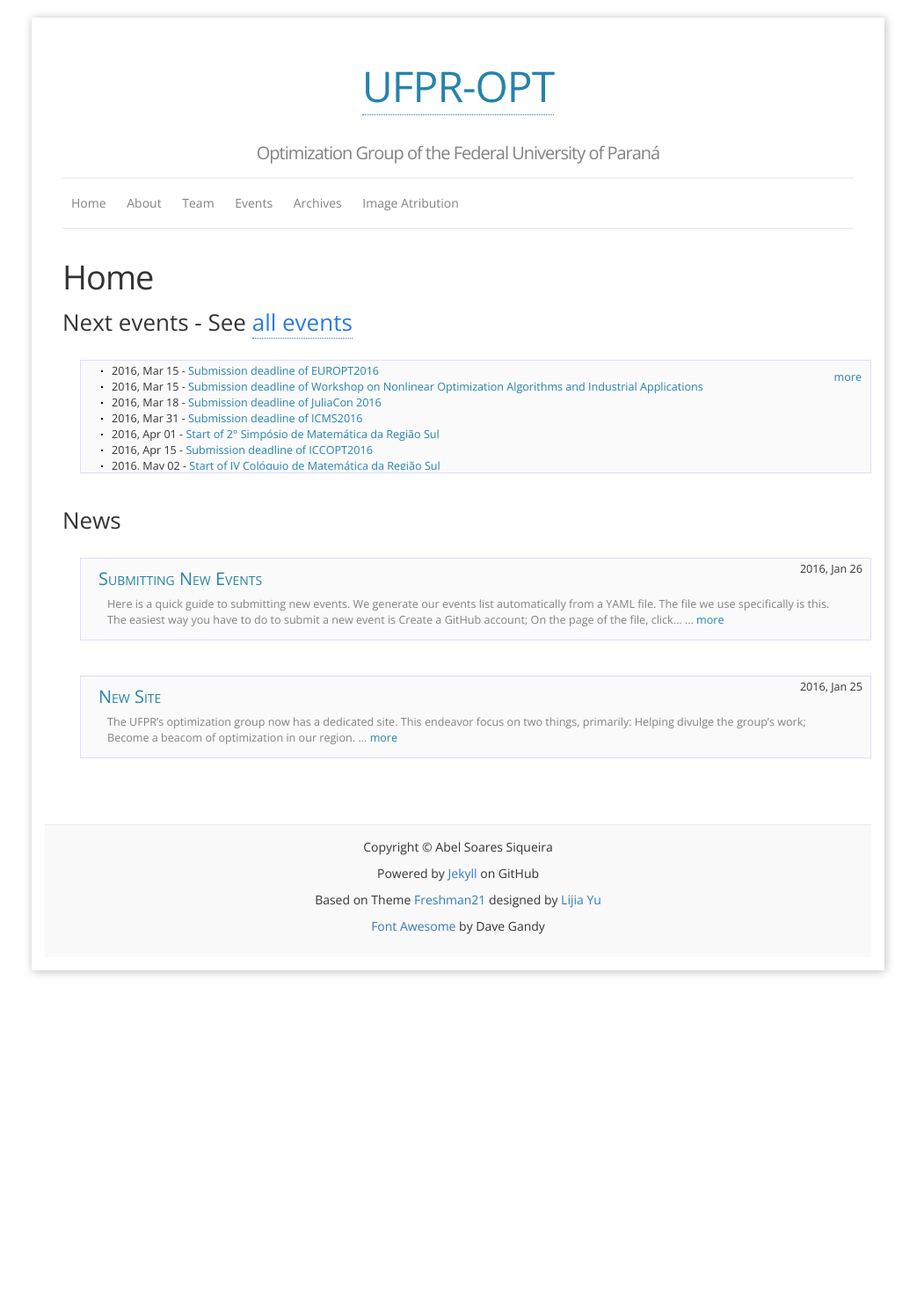
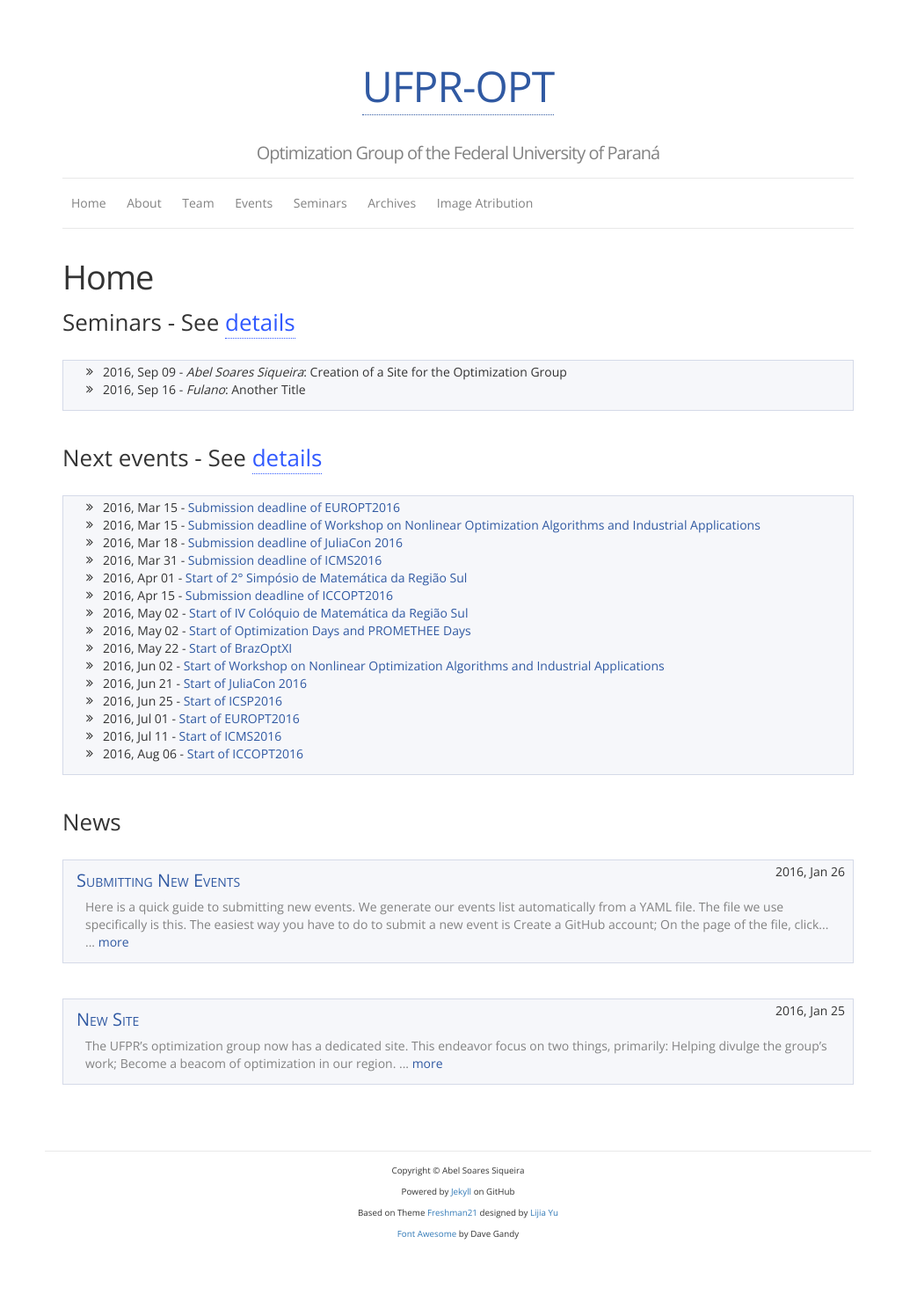
Before and after one commit to ufpr-pde/ufpr-opt.github.io, a Jekyll site: the page built from a_home.md, in a window 1280 px wide. Shown: the whole page at 88% size, without its empty margins (119-1162 px from the left). Built offline with Jekyll 4.4.1, drawn with Linux system fonts in a browser that asks for light colours; nearby versions of some CDN libraries; before the commit the page ends 1133 px from its top, so only the background shows below that.

Commit message:
Seminars

```diff
--- /dev/null
+++ b/_data/seminars.yml
@@ -0,0 +1,9 @@
+- author: Abel Soares Siqueira
+  date: 2016-09-09
+  title: Creation of a Site for the Optimization Group
+  abstract: This is a small abstract of the presentation that I would give about in the seminars
+
+- author: Fulano
+  date: 2016-09-16
+  title: Another Title
+  abstract: This is a small abstract of the presentation that I would give about in the seminars
--- a/_includes/head.html
+++ b/_includes/head.html
@@ -25,7 +25,6 @@
 <script src="http://cdn.mathjax.org/mathjax/latest/MathJax.js?config=TeX-AMS-MML_HTMLorMML"></script>
 <script src="{{ "/js/jquery-1.9.1.min.js" | prepend: site.baseurl }}"></script>
 <script src="{{ "/js/jquery-ui.min.js" | prepend: site.baseurl }}"></script>
-<script src="{{ "/js/totop.js" | prepend: site.baseurl }}"></script>
 <script src="{{ "/js/show-more.js" | prepend: site.baseurl }}"></script>
 <script src="{{ "/js/bootstrap.min.js" | prepend: site.baseurl }}"></script>
 
--- a/_sass/_base.scss
+++ b/_sass/_base.scss
@@ -19,7 +19,6 @@ body {
   line-height: $base-line-height;
   font-weight: 300;
   color: $text-color;
-  background-color: $background-color;
   -webkit-text-size-adjust: 100%;
 }
 
@@ -53,10 +52,9 @@ ul, ol, dl, figure,
   padding-left: $spacing-unit;
   padding-top:30px;
 
-  background-color:#fff;
+  background-color: $container-color;
   margin-top:20px;
   margin-bottom:30px;
-  box-shadow: 1px 1px 10px #BBB;
 }
 
 /*for media*/
@@ -146,7 +144,7 @@ a {
   }
 
   &:hover {
-    color: #669900; //$hover-color;
+    color: $hover-color;
     text-decoration: underline;
   }
 }
--- a/_sass/_layout.scss
+++ b/_sass/_layout.scss
@@ -14,10 +14,13 @@
   text-align:center;
   a{
     &,
-    &:visited
-    &:hover {
+    &:visited {
       color: $brand-top-color; //$grey-color-dark
       border-bottom: 1px dotted;
+      text-decoration: none;
+    }
+    &:hover {
+      color: $hover-color;
       text-decoration: none;
     }
   }
@@ -65,7 +68,6 @@
 
   @include media-query($on-palm) {
     position: relative;
-    background-color: $background-color;
     border: 1px solid $grey-color-light;
     border-radius: 5px;
     text-align: center;
@@ -131,11 +133,10 @@
 .site-footer {
   clear: both;
   text-align: center;
-  background-color: #f9f9f9;
   border-top: 1px solid $grey-color-light;
   margin: $spacing-unit 0;
   padding: $spacing-unit 0;
-  font-size: 14px;
+  font-size: 70%;
 }
 
 
@@ -323,14 +324,13 @@ q:after {
 }
 
 .card {
-  background-color: #fafafa;
-  border: 1px solid #ddf;
+  background-color: $card-color;
+  border: 1px solid $border-color;
   padding: 3px 20px;
   margin: 20px;
   display: inline-block;
   width: 100%;
   position: relative;
-  font-size: 90%;
 
   a {
     &, &:visited {
@@ -356,7 +356,7 @@ q:after {
 
 .photo {
   max-height: 128px;
-  border: 1px solid #aaa;
+  border: 1px solid $border-color;
 }
 
 .atributions {
@@ -366,14 +366,9 @@ q:after {
   }
 }
 
-ul {
-  list-style-type: square;
-  list-style-image: url('/images/dot.png');
-}
-
 .hideContent {
   overflow: hidden;
-  height: 6*$base-line-height;
+  height: 4*$base-line-height;
 }
 
 .showContent {
--- a/a_home.md
+++ b/a_home.md
@@ -4,28 +4,35 @@ title: Home
 permalink: /
 ---
 
-### Next events - See [all events](/events)
+### Seminars - See [details](/seminars)
 
-<div class="card">
-<div class="content hideContent">
-{% assign events = site.data.calendar %}
-<ul>
-{% for event in events %}
- <li> {{ event.date | date: "%Y, %b %d" }} -
- <a href="{{ site.baseurl }}/events/#{{ event.key }}">
- {{ event.name }} </a> </li>
-{% endfor %}
-</ul>
+<div class="card container-fluid">
+  {% assign events = site.data.seminars %}
+  <ul class="fa-ul">
+    {% for event in events %}
+    <li><i class="fa-li fa fa-angle-double-right"> </i>{{ event.date | date: "%Y, %b %d" }} -
+    <em>{{ event.author }}</em>: {{ event.title }}
+    </li>
+    {% endfor %}
+  </ul>
 </div>
-<div class="show-more">
-  <a href="#">more</a>
-</div>
+
+### Next events - See [details](/events)
+
+<div class="card container-fluid">
+  {% assign events = site.data.calendar %}
+  <ul class="fa-ul">
+    {% for event in events %}
+    <li><i class="fa-li fa fa-angle-double-right"> </i>{{ event.date | date: "%Y, %b %d" }} -
+    <a href="{{ site.baseurl }}/events/#{{ event.key }}"> {{ event.name }} </a> </li>
+    {% endfor %}
+  </ul>
 </div>
 
 ### News
 
 {% for post in site.posts %}
-<div class="card">
+<div class="card container-fluid">
 <h4> <a href="{{ post.url }}">{{ post.title }}</a> </h4>
 <p style="position: absolute; right: 1%; top: 0;">
 {{ post.date | date: "%Y, %b %d" }}
--- a/css/main.scss
+++ b/css/main.scss
@@ -13,16 +13,19 @@ $base-line-height: 1.6em;
 
 $spacing-unit:     15px;
 
-$text-color:       #111;
-$background-color: #f9f9f9;
-$brand-color:      #2a7ae2;
-$brand-top-color:  #2583ad;
-$hover-color:      #DD1144;
+$text-color:       #101;
+$container-color:  #fff;
+$brand-color:      #3059ff;
+$brand-top-color:  #3059a2;
+$hover-color:      $brand-color;
+$card-color:       #f6f7fa;
 
 $grey-color:       #828282;
 $grey-color-light: lighten($grey-color, 40%);
 $grey-color-dark:  darken($grey-color, 25%);
+$border-color:     darken($card-color, 10%);
 
+// Do I use?
 $code-backgroud-color: #29281e;
 $code-font-color:  #eee;
 
--- a/js/show-more.js
+++ b/js/show-more.js
@@ -3,7 +3,7 @@ $(".show-more a").on("click", function() {
     var $content = $this.parent().prev("div.content");
     var linkText = $this.text().toUpperCase();
 
-    if(linkText === "more"){
+    if(linkText === "MORE"){
         linkText = "less";
         $content.switchClass("hideContent", "showContent", 400);
     } else {
```
Also changed, not shown: d_event_calendar.md (+1 -1 lines), d_seminars.md (added, +28 -0 lines), fonts/FontAwesome.otf (renamed from css/fonts/FontAwesome.otf), fonts/fontawesome-webfont.ttf (renamed from css/fonts/fontawesome-webfont.ttf), fonts/fontawesome-webfont.woff (renamed from css/fonts/fontawesome-webfont.woff), fonts/fontawesome-webfont.woff2 (renamed from css/fonts/fontawesome-webfont.woff2), 4 other files.
